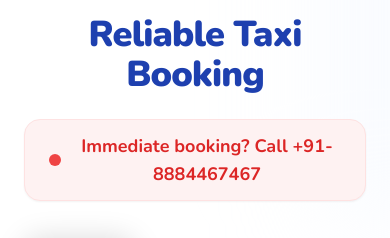
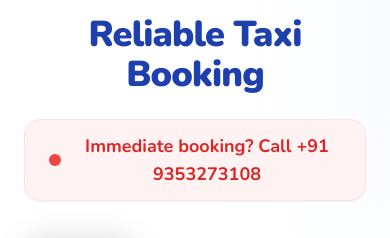
Before and after one commit to Shivam-vishwakarma991/mycititours, a React (Vite) app in the folder frontend/: page / in a window 390 px wide. Shown: the part 3503-3741 px from the top of the page. Built offline with nearby package versions, Linux system fonts and the light colour scheme; a web font is replaced by a local one.

Commit message:
updated mobile number

```diff
--- a/frontend/src/components/TaxiRoutes.jsx
+++ b/frontend/src/components/TaxiRoutes.jsx
@@ -80,7 +80,7 @@ export default function TaxiRoutes() {
                                 <span className="animate-ping absolute inline-flex h-full w-full rounded-full bg-red-400 opacity-75"></span>
                                 <span className="relative inline-flex rounded-full h-3 w-3 bg-red-500"></span>
                             </span>
-                            Immediate booking? Call +91-8884467467
+                            Immediate booking? Call +91 9353273108
                         </p>
                     </motion.div>
                 </div>
```
